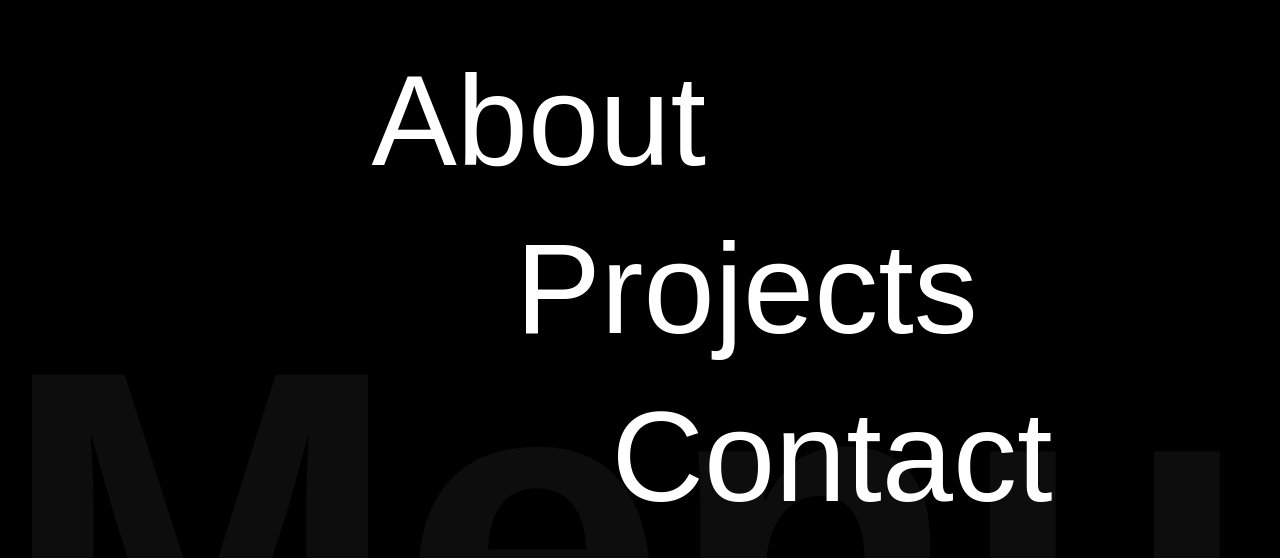
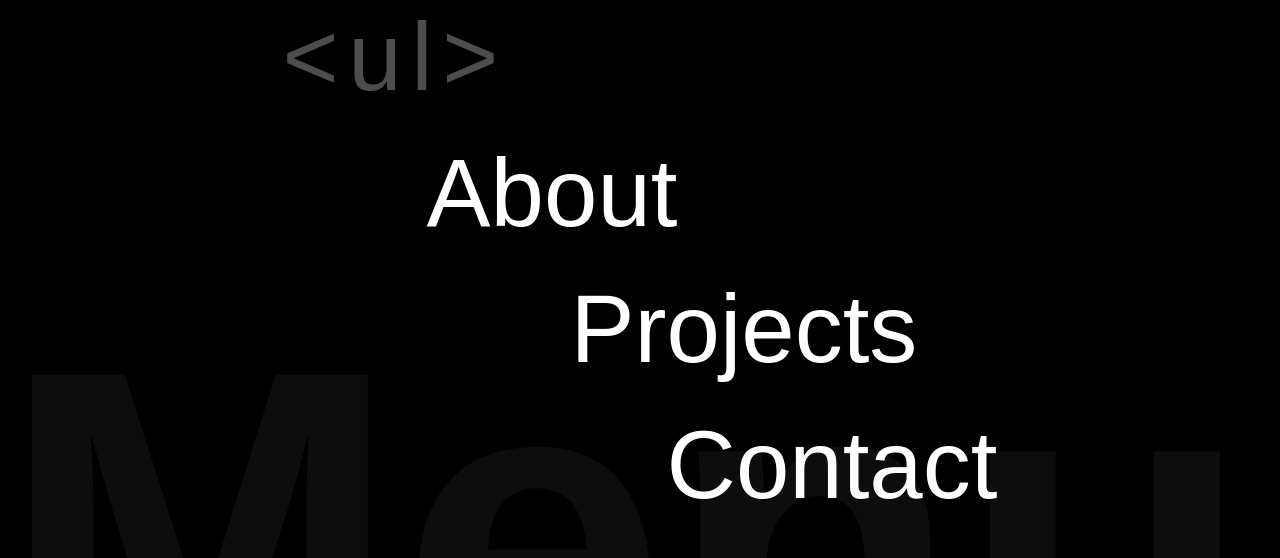
Before and after one commit to teoyi/personal-portfolio, a Next.js app: page /home in a window 1280 px wide. Shown: the part 911-1469 px from the top of the page. Built offline with nearby package versions, Linux system fonts and the light colour scheme.

Commit message:
style: fixed font size

```diff
--- a/src/components/Menu/index.tsx
+++ b/src/components/Menu/index.tsx
@@ -3,22 +3,22 @@ import Link from "next/link";
 const Menu = () => {
     return (
         <div className="relative font-noto-sans-jp bg-black h-screen text-white flex justify-center items-center overflow-hidden">
-            <h1 className="absolute font-extrabold text-9xl mt-20 lg:text-16xl top-0 left-0 text-white opacity-5 lg:hidden pointer-events-none">
+            <h1 className="absolute font-extrabold mt-20 text-16xl top-0 left-0 text-white opacity-5 lg:hidden pointer-events-none">
                 Menu
             </h1>
             <h1 className="hidden absolute font-extrabold leading-[300px] text-30xl bottom-0 left-0 text-white opacity-5 lg:block pointer-events-none">
                 Menu
             </h1>
 
-            <ul className="text-7xl gap-10 flex flex-col lg:text-9xl">
+            <ul className="text-5xl md:text-7xl gap-10 flex flex-col lg:text-8xl lg:mt-20">
                 <span className="tracking-widest opacity-30">&lt;ul&gt;</span>
-                <li className="ml-4 lg:ml-36">
+                <li className="ml-12 lg:ml-36">
                     <Link href="#">About</Link>
                 </li>
-                <li className="ml-8 lg:ml-72">
+                <li className="ml-24 lg:ml-72">
                     <Link href="#">Projects</Link>
                 </li>
-                <li className="ml-12 lg:ml-96">
+                <li className="ml-36 lg:ml-96">
                     <Link href="#">Contact</Link>
                 </li>
                 <span className="tracking-widest opacity-30">&lt;/ul&gt;</span>
```
